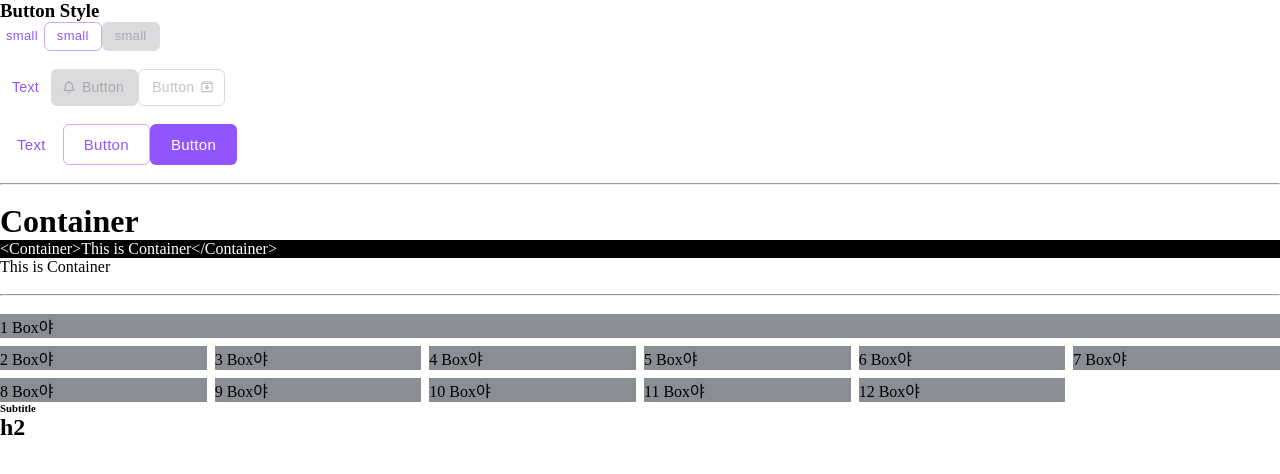
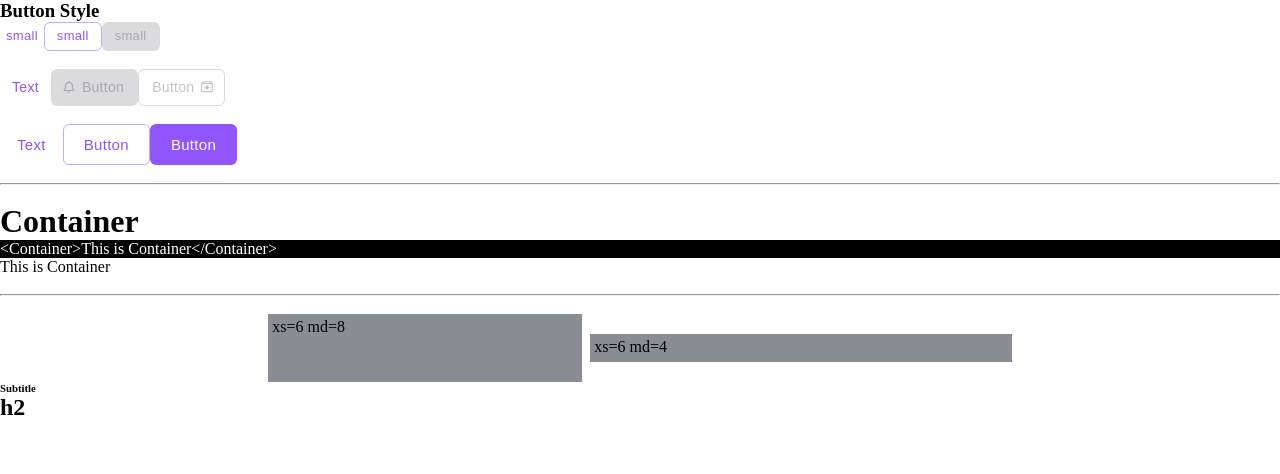
Before and after one commit to sonncho/next13-wikibook, a Next.js app: page / in a window 1280 px wide. Shown: the top 474 px of the page. Built offline with nearby package versions, Linux system fonts and the light colour scheme.

Commit message:
style: flex 정렬및 direction props추가

```diff
--- a/src/app/page.tsx
+++ b/src/app/page.tsx
@@ -52,42 +52,22 @@ export default function Home() {
       <hr />
       <br />
 
-      <Grid container spacing={2}>
-        <Grid item xs={6} sm={4} md={2} lg={12}>
-          <Box bgColor={'secondary'}>1 Box야</Box>
+      <Grid
+        container
+        spacing={2}
+        direction={'row'}
+        justifyContent={'center'}
+        alignItems={'center'}
+      >
+        <Grid item xs={6} md={3}>
+          <Box bgColor={'secondary'} p={1} height={60}>
+            xs=6 md=8
+          </Box>
         </Grid>
-        <Grid item md={2}>
-          <Box bgColor={'secondary'}>2 Box야</Box>
-        </Grid>
-        <Grid item md={2}>
-          <Box bgColor={'secondary'}>3 Box야</Box>
-        </Grid>
-        <Grid item md={2}>
-          <Box bgColor={'secondary'}>4 Box야</Box>
-        </Grid>
-        <Grid item md={2}>
-          <Box bgColor={'secondary'}>5 Box야</Box>
-        </Grid>
-        <Grid item md={2}>
-          <Box bgColor={'secondary'}>6 Box야</Box>
-        </Grid>
-        <Grid item md={2}>
-          <Box bgColor={'secondary'}>7 Box야</Box>
-        </Grid>
-        <Grid item md={2}>
-          <Box bgColor={'secondary'}>8 Box야</Box>
-        </Grid>
-        <Grid item md={2}>
-          <Box bgColor={'secondary'}>9 Box야</Box>
-        </Grid>
-        <Grid item md={2}>
-          <Box bgColor={'secondary'}>10 Box야</Box>
-        </Grid>
-        <Grid item md={2}>
-          <Box bgColor={'secondary'}>11 Box야</Box>
-        </Grid>
-        <Grid item md={2}>
-          <Box bgColor={'secondary'}>12 Box야</Box>
+        <Grid item xs={6} md={4}>
+          <Box bgColor={'secondary'} p={1} height={20}>
+            xs=6 md=4
+          </Box>
         </Grid>
       </Grid>
 
--- a/src/components/layout/Grid/index.tsx
+++ b/src/components/layout/Grid/index.tsx
@@ -6,9 +6,15 @@
 
 import React, { HTMLAttributes } from 'react';
 import styled, { css } from 'styled-components';
+import {
+  CSSPropertyAlignItems,
+  CSSPropertyFlexDirection,
+  CSSPropertyJustifyContent,
+  Responsive,
+} from '~/types/cssProps';
+import { toPropValue } from '~/utils/cssProps';
 
 interface GridProps extends HTMLAttributes<HTMLDivElement> {
-  // order?: Responsive<string>;
   children: React.ReactNode;
   spacing?: number;
   container?: boolean;
@@ -18,6 +24,9 @@ interface GridProps extends HTMLAttributes<HTMLDivElement> {
   md?: number;
   lg?: number;
   xl?: number;
+  direction?: Responsive<CSSPropertyFlexDirection>;
+  justifyContent?: Responsive<CSSPropertyJustifyContent>;
+  alignItems?: Responsive<CSSPropertyAlignItems>;
 }
 interface StyledGridProps extends HTMLAttributes<HTMLDivElement> {
   $spacing?: number;
@@ -28,6 +37,9 @@ interface StyledGridProps extends HTMLAttributes<HTMLDivElement> {
   $md?: number;
   $lg?: number;
   $xl?: number;
+  $direction?: Responsive<CSSPropertyFlexDirection>;
+  $justifyContent?: Responsive<CSSPropertyJustifyContent>;
+  $alignItems?: Responsive<CSSPropertyAlignItems>;
 }
 
 const getResponsiveQuery = (width: number, value: number) => {
@@ -44,6 +56,16 @@ const StyledGrid = styled('div')<StyledGridProps>`
   box-sizing: border-box;
   display: flex;
   flex-flow: wrap;
+
+  ${(props) =>
+    props.$container &&
+    toPropValue('flex-direction', props.$direction, props.theme)}
+  ${(props) =>
+    props.$container &&
+    toPropValue('justify-content', props.$justifyContent, props.theme)}
+  ${(props) =>
+    props.$container &&
+    toPropValue('align-items', props.$alignItems, props.theme)}
 
   // spacing styles
   ${({ theme, $spacing, $container }) => {
@@ -99,6 +121,9 @@ const Grid = (props: GridProps) => {
     spacing,
     container = false,
     item = false,
+    direction,
+    justifyContent,
+    alignItems,
     children,
     ...rest
   } = props;
@@ -107,6 +132,9 @@ const Grid = (props: GridProps) => {
     <StyledGrid
       $spacing={spacing}
       $container={container}
+      $direction={direction}
+      $justifyContent={justifyContent}
+      $alignItems={alignItems}
       $item={item}
       $xs={xs}
       $sm={sm}
```
